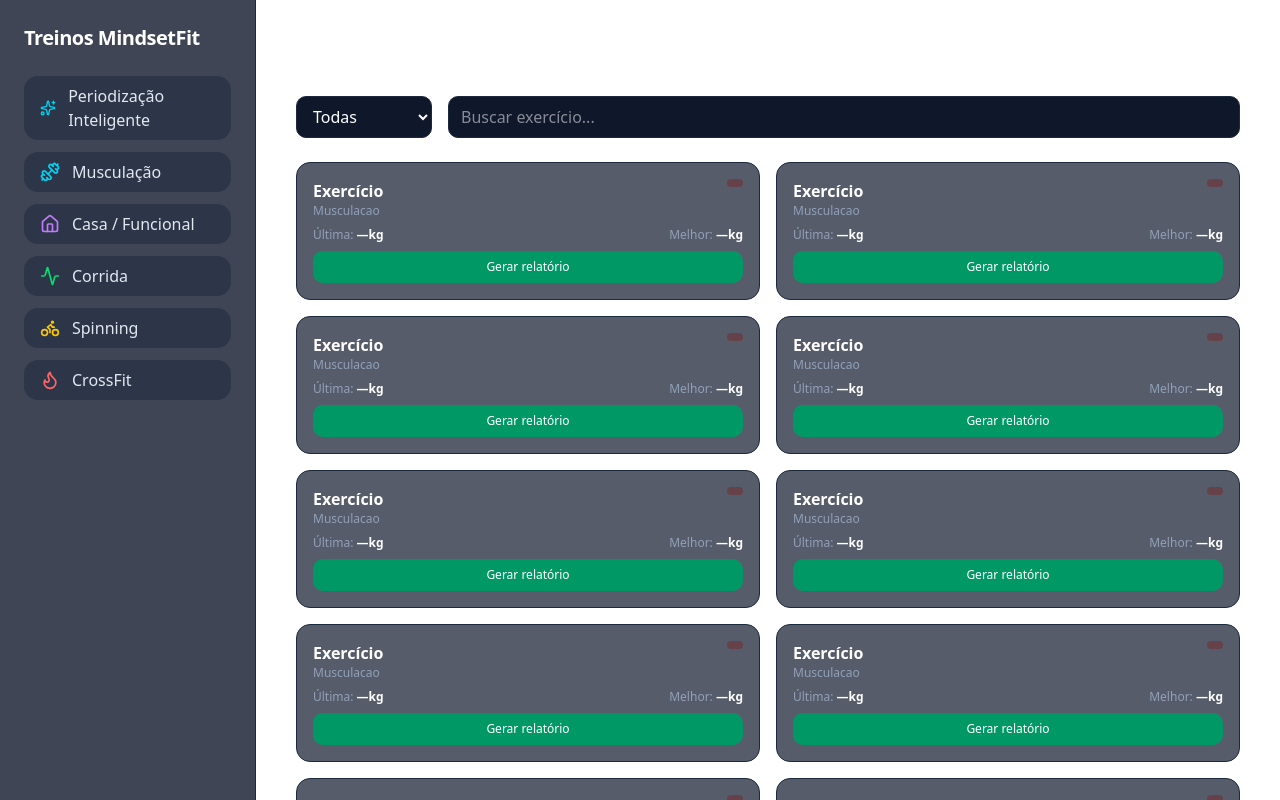
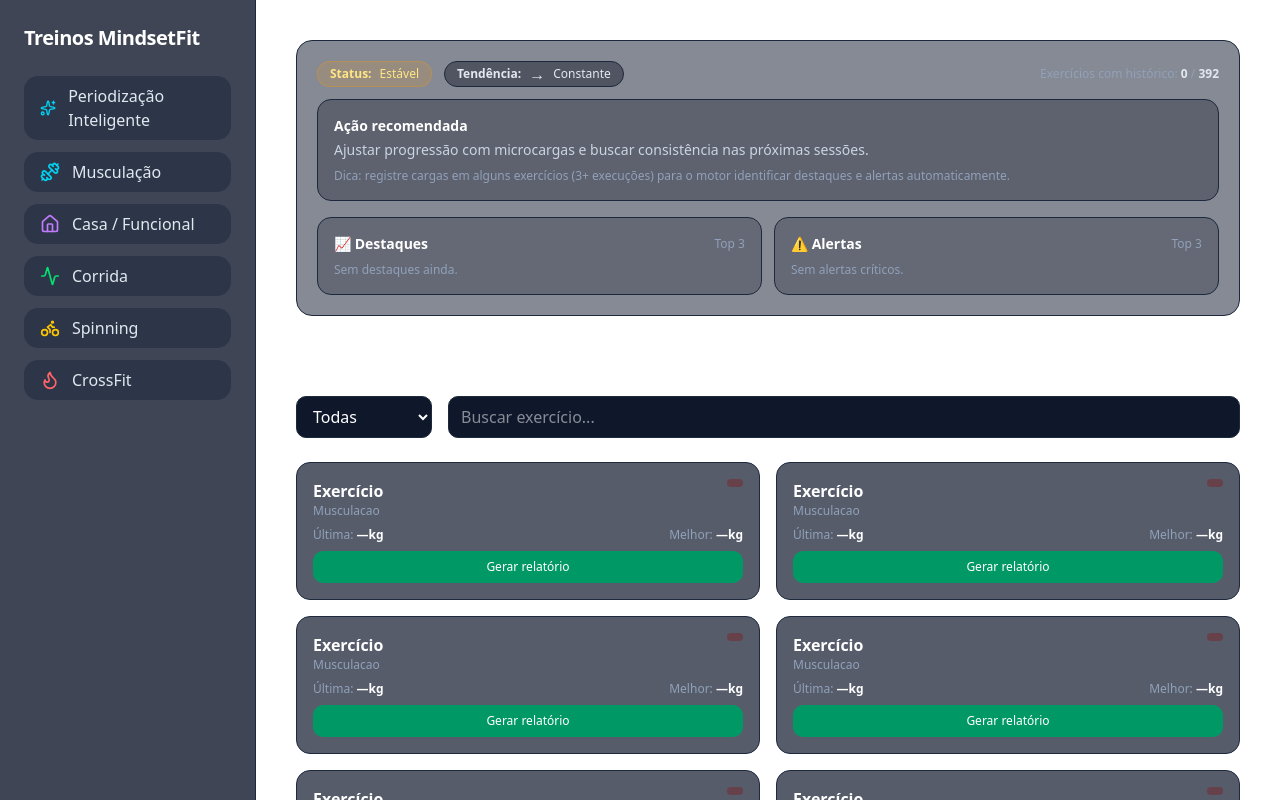
Before and after one commit to mindsetfit/mindsetfit-app, a Next.js app: page /evolucao in a window 1280 px wide. Shown: the top 800 px of the page. Built offline with nearby package versions, Linux system fonts and the light colour scheme.

Commit message:
feat(v1.4.0): add evolution hub (global status + highlights/alerts)

```diff
--- a/src/app/evolucao/page.tsx
+++ b/src/app/evolucao/page.tsx
@@ -1,4 +1,6 @@
 "use client";
+
+import EvolutionHub from "@/components/custom/evolution-hub";
 
 import { useMemo, useState } from "react";
 import TrainingSidebar from "@/components/custom/sidebar";
@@ -26,7 +28,21 @@
       <TrainingSidebar />
 
       <main className="flex-1 p-10 space-y-6">
-        <h1 className="text-2xl font-bold text-white">Central de Evolução</h1>
+
+        <EvolutionHub
+          items={(exercises ?? []).map((ex: any) => {
+            const session = ex.group || ex.modality;
+            const history = getHistory(session, ex.id);
+            return {
+              id: ex.id,
+              name: ex.name,
+              modality: ex.modality,
+              historyKgs: Array.isArray(history) ? history.map((h: any) => (typeof h === "number" ? h : h?.kg)).filter((n: any) => Number.isFinite(n)) : [],
+            };
+          })}
+        />
+
+<h1 className="text-2xl font-bold text-white">Central de Evolução</h1>
 
         <div className="flex gap-4">
           <select
--- /dev/null
+++ b/src/components/custom/evolution-hub.tsx
@@ -0,0 +1,140 @@
+"use client";
+
+import { useMemo } from "react";
+import { runCoachingEngine, type ExerciseInput, type HistPoint } from "@/lib/coaching-engine";
+
+type HubItem = {
+  id: string;
+  name: string;
+  modality: string;
+  historyKgs: number[]; // esperado: array de cargas em ordem cronológica
+};
+
+function toHist(historyKgs: number[]): HistPoint[] {
+  const kgs = (historyKgs || []).filter((n) => Number.isFinite(n) && n > 0);
+  const now = Date.now();
+  const day = 24 * 60 * 60 * 1000;
+  // cria timestamps artificiais (1 por dia) mantendo ordem cronológica
+  return kgs.map((kg, i) => ({ t: now - (kgs.length - 1 - i) * day, kg }));
+}
+
+function statusUI(status: "good" | "warn" | "bad") {
+  if (status === "good") return { label: "Progredindo", pill: "bg-emerald-500/15 text-emerald-200 border-emerald-500/30" };
+  if (status === "bad") return { label: "Atenção", pill: "bg-rose-500/15 text-rose-200 border-rose-500/30" };
+  return { label: "Estável", pill: "bg-amber-500/15 text-amber-200 border-amber-500/30" };
+}
+
+function trendUI(trend: "up" | "flat" | "down") {
+  if (trend === "up") return { icon: "↑", label: "Em alta" };
+  if (trend === "down") return { icon: "↓", label: "Em queda" };
+  return { icon: "→", label: "Constante" };
+}
+
+export default function EvolutionHub({ items }: { items: HubItem[] }) {
+  const engine = useMemo(() => {
+    const input: ExerciseInput[] = (items || []).map((it) => ({
+      id: it.id,
+      name: it.name,
+      modality: it.modality,
+      sessionKey: it.modality,
+      history: toHist(it.historyKgs || []),
+    }));
+    return runCoachingEngine(input);
+  }, [items]);
+
+  const s = statusUI(engine.status);
+  const t = trendUI(engine.trend);
+
+  const hasAnyHistory = engine.meta.withHistory > 0;
+
+  return (
+    <section className="rounded-2xl border border-slate-800 bg-slate-900/50 p-5">
+      <div className="flex flex-col gap-3 md:flex-row md:items-center md:justify-between">
+        <div className="flex items-center gap-3">
+          <div className={`inline-flex items-center gap-2 rounded-full border px-3 py-1 text-xs ${s.pill}`}>
+            <span className="font-semibold">Status:</span>
+            <span>{s.label}</span>
+          </div>
+
+          <div className="inline-flex items-center gap-2 rounded-full border border-slate-800 bg-slate-950/40 px-3 py-1 text-xs text-slate-200">
+            <span className="font-semibold">Tendência:</span>
+            <span className="text-base leading-none">{t.icon}</span>
+            <span>{t.label}</span>
+          </div>
+        </div>
+
+        <div className="text-xs text-slate-400">
+          Exercícios com histórico: <span className="text-slate-200 font-semibold">{engine.meta.withHistory}</span> /{" "}
+          <span className="text-slate-200 font-semibold">{engine.meta.totalExercises}</span>
+        </div>
+      </div>
+
+      <div className="mt-3 rounded-xl border border-slate-800 bg-slate-950/30 p-4">
+        <div className="text-sm font-semibold text-white">Ação recomendada</div>
+        <p className="mt-1 text-sm text-slate-300">{engine.action}</p>
+
+        {!hasAnyHistory && (
+          <p className="mt-2 text-xs text-slate-400">
+            Dica: registre cargas em alguns exercícios (3+ execuções) para o motor identificar destaques e alertas automaticamente.
+          </p>
+        )}
+      </div>
+
+      <div className="mt-4 grid grid-cols-1 gap-3 md:grid-cols-2">
+        <div className="rounded-xl border border-slate-800 bg-slate-950/25 p-4">
+          <div className="flex items-center justify-between">
+            <div className="text-sm font-semibold text-white">📈 Destaques</div>
+            <div className="text-xs text-slate-400">Top 3</div>
+          </div>
+
+          {engine.highlights.length === 0 ? (
+            <p className="mt-2 text-xs text-slate-400">Sem destaques ainda.</p>
+          ) : (
+            <ul className="mt-2 space-y-2">
+              {engine.highlights.map((h) => (
+                <li key={h.id} className="rounded-lg border border-slate-800 bg-slate-900/40 p-3">
+                  <div className="flex items-center justify-between gap-3">
+                    <div className="min-w-0">
+                      <div className="truncate text-sm font-semibold text-white">{h.name}</div>
+                      <div className="text-xs text-slate-400 capitalize">{h.modality}</div>
+                    </div>
+                    <div className="text-xs text-emerald-200 font-semibold">{Math.round(h.score * 10) / 10}</div>
+                  </div>
+                  <p className="mt-1 text-xs text-slate-300">{h.reason}</p>
+                  <p className="mt-1 text-[11px] text-slate-400">{h.action}</p>
+                </li>
+              ))}
+            </ul>
+          )}
+        </div>
+
+        <div className="rounded-xl border border-slate-800 bg-slate-950/25 p-4">
+          <div className="flex items-center justify-between">
+            <div className="text-sm font-semibold text-white">⚠️ Alertas</div>
+            <div className="text-xs text-slate-400">Top 3</div>
+          </div>
+
+          {engine.alerts.length === 0 ? (
+            <p className="mt-2 text-xs text-slate-400">Sem alertas críticos.</p>
+          ) : (
+            <ul className="mt-2 space-y-2">
+              {engine.alerts.map((a) => (
+                <li key={a.id} className="rounded-lg border border-slate-800 bg-slate-900/40 p-3">
+                  <div className="flex items-center justify-between gap-3">
+                    <div className="min-w-0">
+                      <div className="truncate text-sm font-semibold text-white">{a.name}</div>
+                      <div className="text-xs text-slate-400 capitalize">{a.modality}</div>
+                    </div>
+                    <div className="text-xs text-rose-200 font-semibold">{Math.round(a.score * 10) / 10}</div>
+                  </div>
+                  <p className="mt-1 text-xs text-slate-300">{a.reason}</p>
+                  <p className="mt-1 text-[11px] text-slate-400">{a.action}</p>
+                </li>
+              ))}
+            </ul>
+          )}
+        </div>
+      </div>
+    </section>
+  );
+}
```
